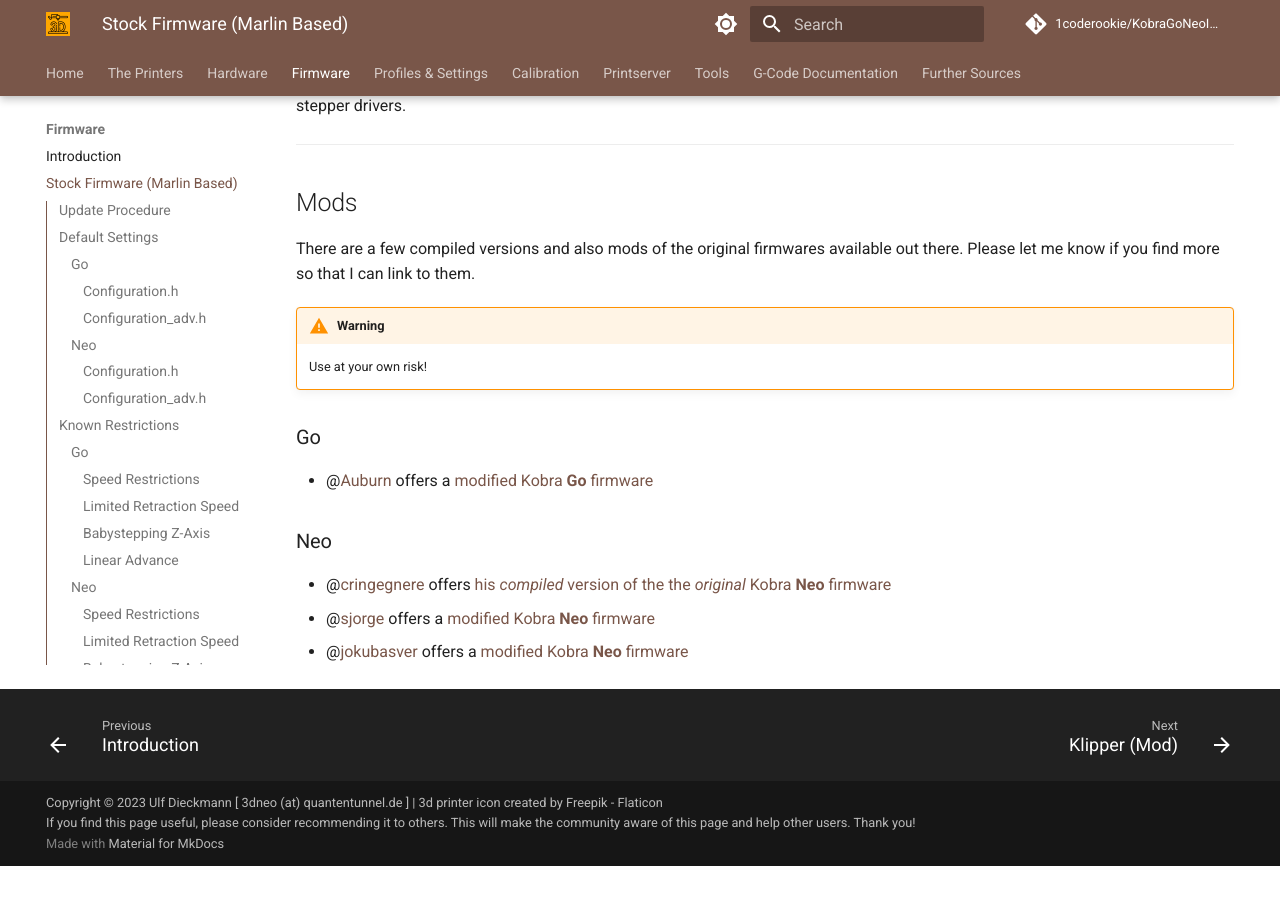
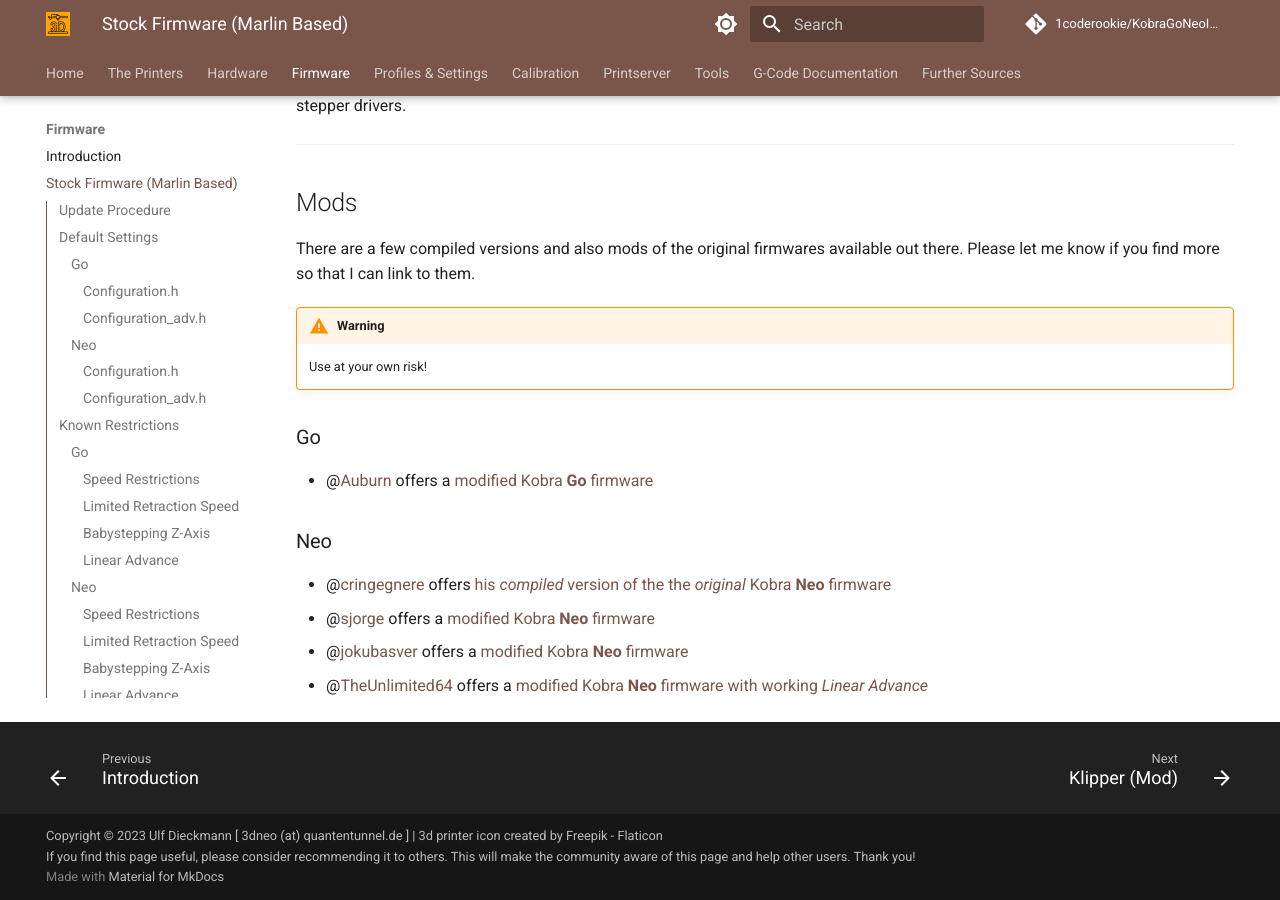
Before and after one commit to 1coderookie/KobraGoNeoInsights, an MkDocs documentation site: the page built from docs/firmware/fw_marlin.md, in a window 1280 px wide and 900 px high, scrolled down 17048 px. Built offline with MkDocs 1.6.1 and Material for MkDocs 9.7.7, drawn with Linux system fonts in a browser that asks for light colours; comment, search, counter and statistics services are not loaded; before the commit the page ends 17914 px from its top, so only the background shows below that.

Commit message:
Update fw_marlin.md

```diff
--- a/docs/firmware/fw_marlin.md
+++ b/docs/firmware/fw_marlin.md
@@ -867,3 +867,4 @@
 - @[cringegnere](https://github.com/cringegnere) offers [his *compiled* version of the the *original* Kobra **Neo** firmware](https://github.com/cringegnere/Kobra_Neo/releases/tag/v1.3.3_original)
 - @[sjorge](https://github.com/sjorge) offers a [modified Kobra **Neo** firmware](https://github.com/sjorge/Kobra_Neo_Fw)
 - @[jokubasver](https://github.com/jokubasver) offers a [modified Kobra **Neo** firmware](https://github.com/jokubasver/Kobra_Neo)
+- @[TheUnlimited64](https://github.com/TheUnlimited64) offers a [modified Kobra **Neo** firmware with working *Linear Advance*](https://github.com/TheUnlimited64/Kobra_Neo_Firmware)
```
